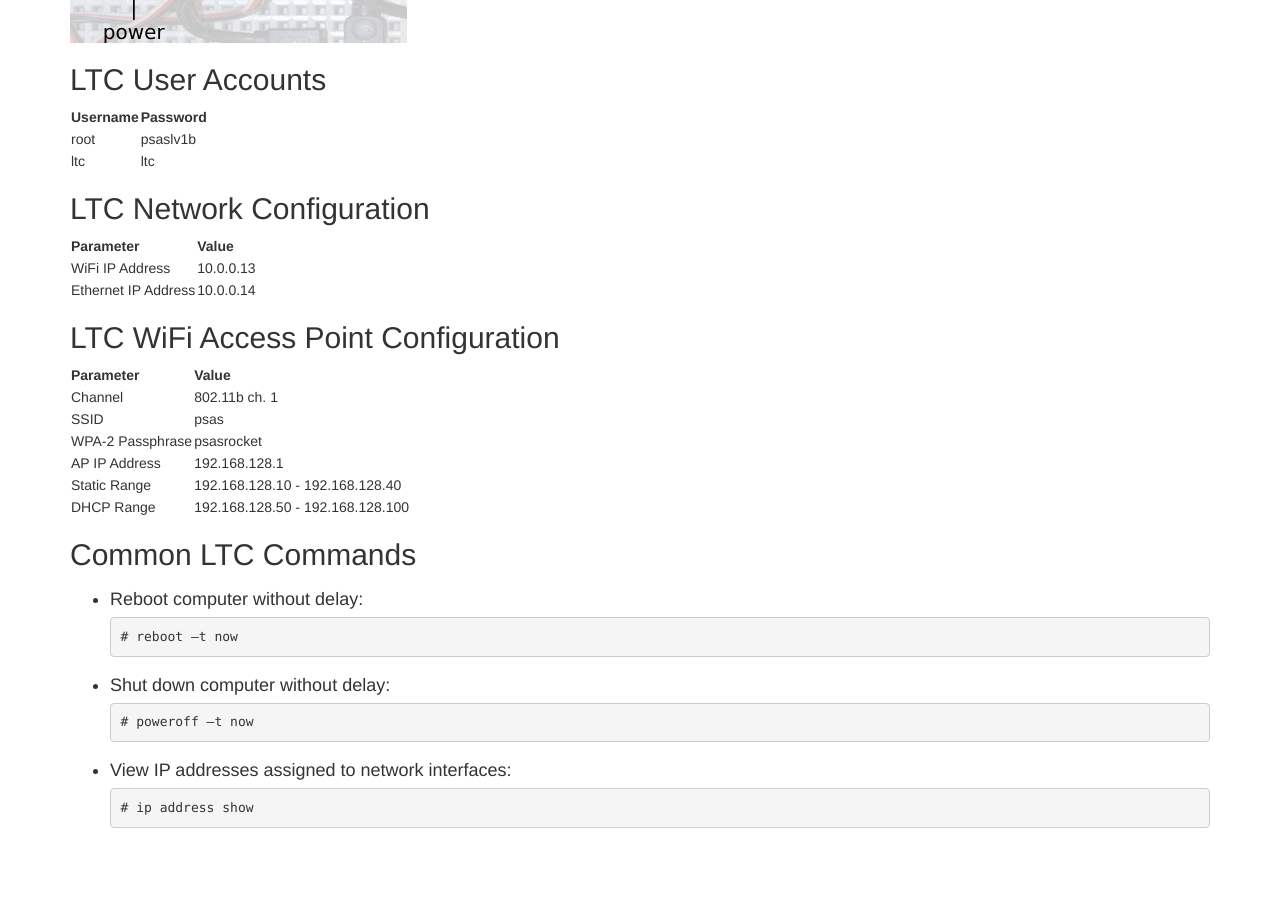
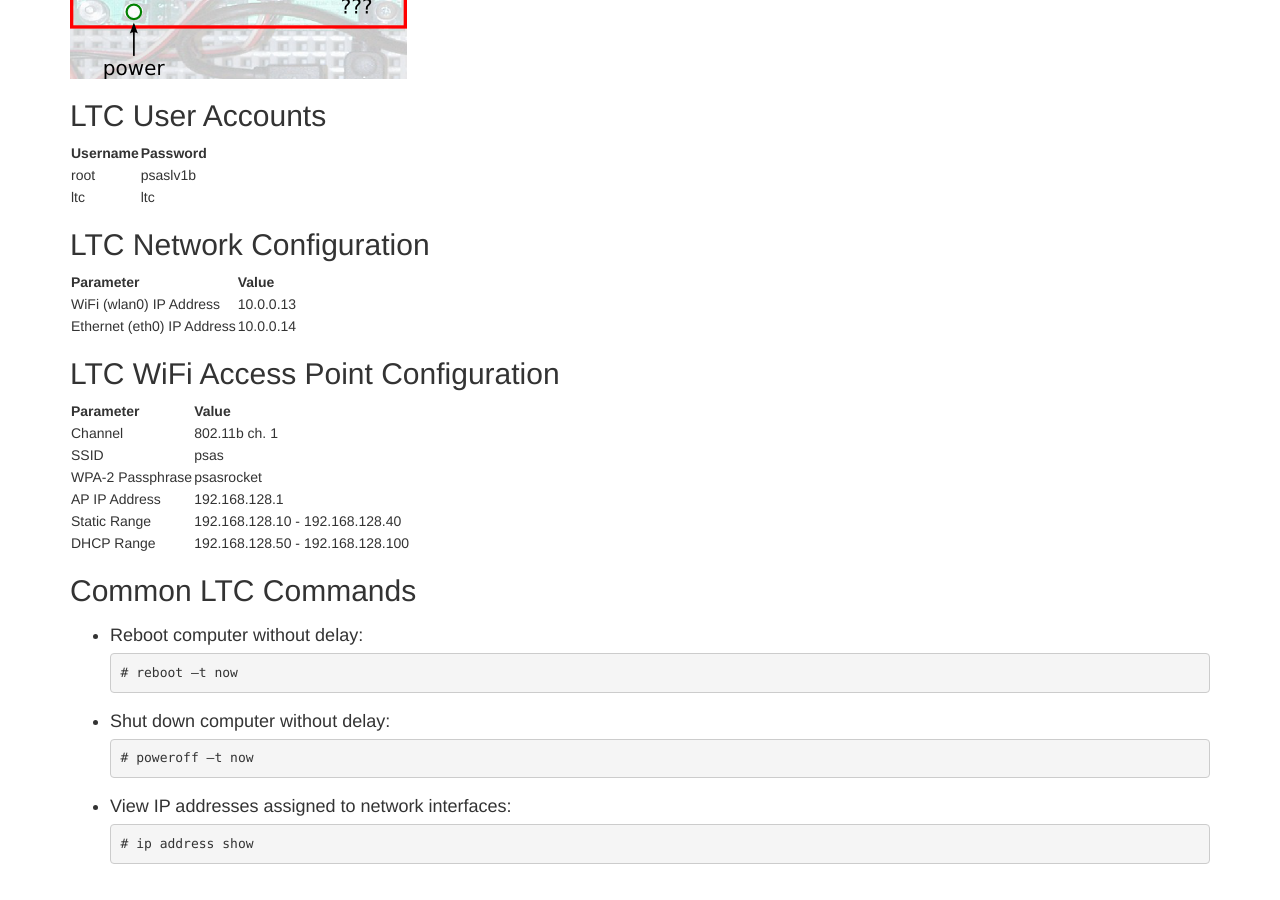
Before and after one commit to psas/procedure-book, a Jekyll site: the page built from 02-LaunchTowerComputer.markdown, in a window 1280 px wide and 900 px high, scrolled down 4319 px. Built offline with Jekyll 4.4.1, drawn with Linux system fonts in a browser that asks for light colours; some of the changed text lies outside the part shown.

Commit message:
Minor updates to chapter 2, "Launch Tower Computer." 1. Tweaked network config table. 2. Added another item to the TODO list.

```diff
--- a/02-LaunchTowerComputer.markdown
+++ b/02-LaunchTowerComputer.markdown
@@ -136,10 +137,10 @@
 
 ## LTC Network Configuration
 
-Parameter | Value
-----------|------
-WiFi IP Address | 10.0.0.13
-Ethernet IP Address | 10.0.0.14
+Parameter                  | Value
+---------------------------|------
+WiFi (wlan0) IP Address    | 10.0.0.13
+Ethernet (eth0) IP Address | 10.0.0.14
 
 
 ## LTC WiFi Access Point Configuration
```
Also changed, not shown: other parts of 02-LaunchTowerComputer.markdown (+1 -0 lines).
